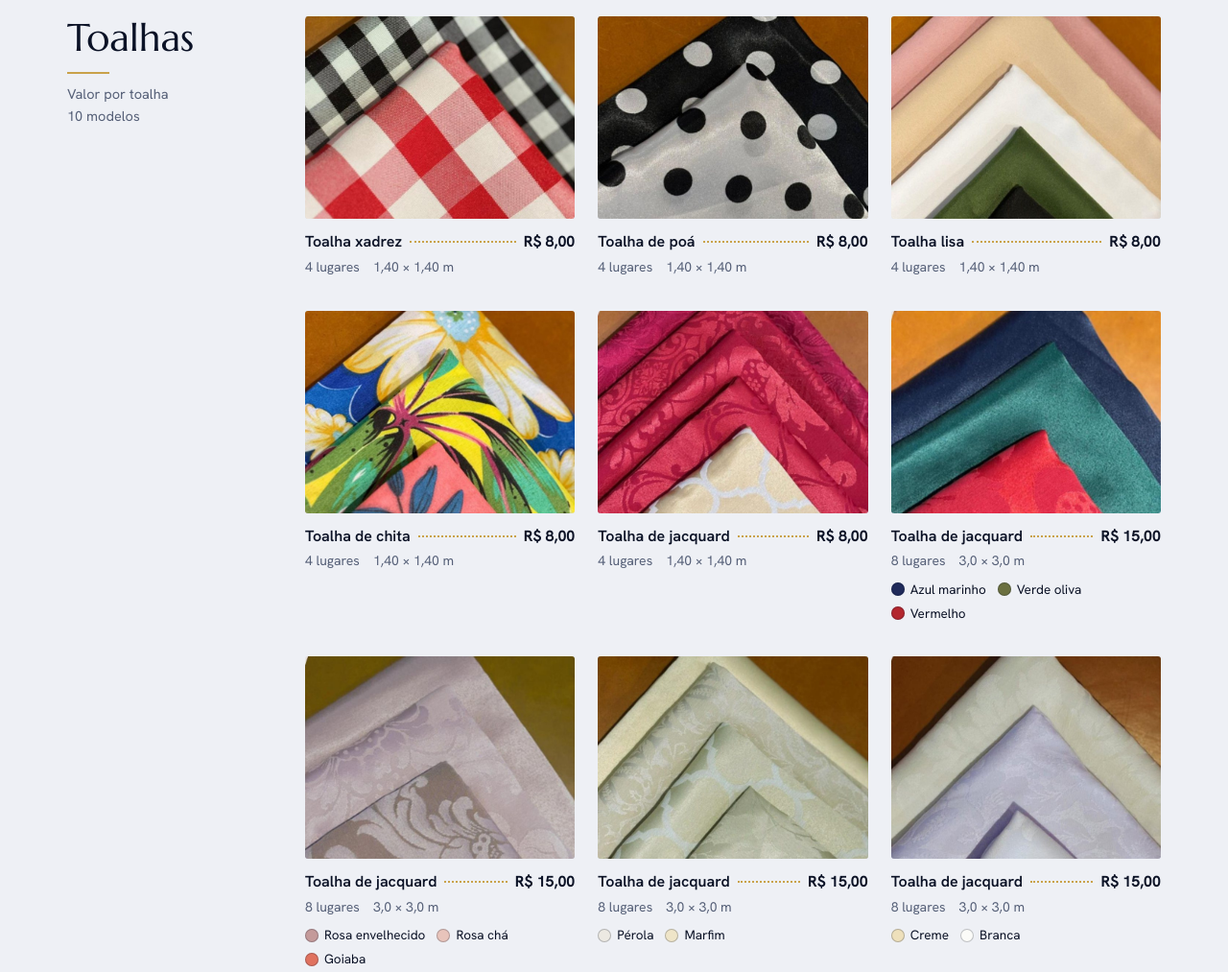
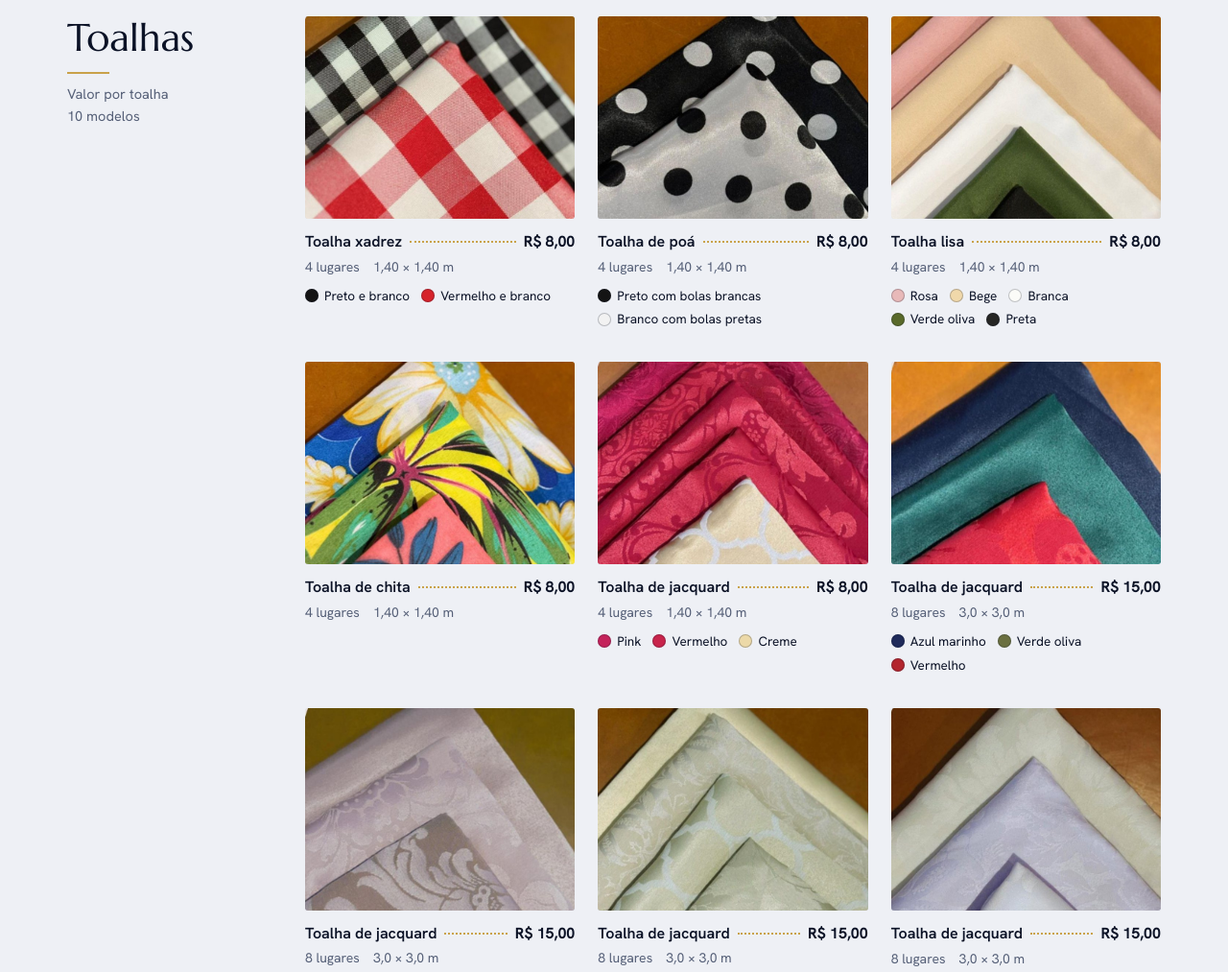
Before and after one commit to jao-stack-creator/Buffet, a plain HTML site: page index.html in a window 1280 px wide. Shown: the part 768-1781 px from the top of the page at 96% size. Drawn offline with Linux system fonts and the light colour scheme.

Commit message:
Adiciona bolinhas de cores nas toalhas e guardanapos com mais de uma cor
Co-Authored-By: Claude Sonnet 5.5 <noreply@anthropic.com>
Claude-Session: https://claude.ai/code/session_018Rxm347YUEVKDH1abmJSSH

```diff
--- a/app.js
+++ b/app.js
@@ -2,11 +2,15 @@
 // n = nome · p = preço · i = nome do arquivo em img/ · s = medidas · c = cores [nome, hex]
 const CATEGORIAS = [
   { id: "toalhas", nome: "Toalhas", nota: "Valor por toalha", itens: [
-    { n: "Toalha xadrez", p: "R$ 8,00", i: "toalha-xadrez", s: ["4 lugares", "1,40 × 1,40 m"] },
-    { n: "Toalha de poá", p: "R$ 8,00", i: "toalha-poa", s: ["4 lugares", "1,40 × 1,40 m"] },
-    { n: "Toalha lisa", p: "R$ 8,00", i: "toalha-lisa", s: ["4 lugares", "1,40 × 1,40 m"] },
+    { n: "Toalha xadrez", p: "R$ 8,00", i: "toalha-xadrez", s: ["4 lugares", "1,40 × 1,40 m"],
+      c: [["Preto e branco", "#141414"], ["Vermelho e branco", "#d6232b"]] },
+    { n: "Toalha de poá", p: "R$ 8,00", i: "toalha-poa", s: ["4 lugares", "1,40 × 1,40 m"],
+      c: [["Preto com bolas brancas", "#141414"], ["Branco com bolas pretas", "#f2f2f2"]] },
+    { n: "Toalha lisa", p: "R$ 8,00", i: "toalha-lisa", s: ["4 lugares", "1,40 × 1,40 m"],
+      c: [["Rosa", "#e8b9b9"], ["Bege", "#f0d8aa"], ["Branca", "#fbfbf8"], ["Verde oliva", "#59692a"], ["Preta", "#262624"]] },
     { n: "Toalha de chita", p: "R$ 8,00", i: "toalha-chita", s: ["4 lugares", "1,40 × 1,40 m"] },
-    { n: "Toalha de jacquard", p: "R$ 8,00", i: "toalha-jacquard-4", s: ["4 lugares", "1,40 × 1,40 m"] },
+    { n: "Toalha de jacquard", p: "R$ 8,00", i: "toalha-jacquard-4", s: ["4 lugares", "1,40 × 1,40 m"],
+      c: [["Pink", "#c4235b"], ["Vermelho", "#c8244b"], ["Creme", "#ecd9a8"]] },
     { n: "Toalha de jacquard", p: "R$ 15,00", i: "toalha-jacquard-azul", s: ["8 lugares", "3,0 × 3,0 m"],
       c: [["Azul marinho", "#1f2a5a"], ["Verde oliva", "#6b7040"], ["Vermelho", "#b3262e"]] },
     { n: "Toalha de jacquard", p: "R$ 15,00", i: "toalha-jacquard-rosa", s: ["8 lugares", "3,0 × 3,0 m"],
@@ -19,10 +23,14 @@ const CATEGORIAS = [
       c: [["Dourada", "#c8a45a"], ["Dourado escuro", "#8a6d2b"]] },
   ]},
   { id: "guardanapos", nome: "Guardanapos", nota: "Valor por guardanapo", itens: [
-    { n: "Guardanapo de linho", p: "R$ 2,50", i: "guardanapo-linho", s: ["40 × 40 cm"] },
-    { n: "Guardanapo de jacquard", p: "R$ 2,50", i: "guardanapo-jacquard", s: ["40 × 40 cm"] },
-    { n: "Guardanapo de oxford", p: "R$ 2,50", i: "guardanapo-oxford", s: ["40 × 40 cm"] },
-    { n: "Guardanapo de jacquard liso", p: "R$ 2,50", i: "guardanapo-jacquard-liso", s: ["40 × 40 cm"] },
+    { n: "Guardanapo de linho", p: "R$ 2,50", i: "guardanapo-linho", s: ["40 × 40 cm"],
+      c: [["Azul marinho", "#1a1c3a"], ["Vinho", "#7a1a2a"], ["Pink", "#d81b6a"], ["Lilás", "#c9a8e6"], ["Azul bebê", "#a6d6e0"], ["Creme", "#f1e8cf"]] },
+    { n: "Guardanapo de jacquard", p: "R$ 2,50", i: "guardanapo-jacquard", s: ["40 × 40 cm"],
+      c: [["Lilás claro", "#e0d6e8"], ["Marfim", "#f1e7c8"], ["Bege", "#ecdbb0"], ["Rosa antigo", "#d9b2c0"]] },
+    { n: "Guardanapo de oxford", p: "R$ 2,50", i: "guardanapo-oxford", s: ["40 × 40 cm"],
+      c: [["Azul royal", "#1d3fa8"], ["Rosa claro", "#f1c2c8"], ["Vermelho", "#c4182f"], ["Branco", "#fbfbf8"]] },
+    { n: "Guardanapo de jacquard liso", p: "R$ 2,50", i: "guardanapo-jacquard-liso", s: ["40 × 40 cm"],
+      c: [["Azul petróleo", "#1f4b66"], ["Branco", "#f6f1ec"], ["Verde esmeralda", "#1f9a7f"]] },
   ]},
   { id: "sousplats", nome: "Sousplats", nota: "Valor por sousplat", itens: [
     { n: "Sousplat dourado", p: "R$ 3,50", i: "sousplat-dourado" },
@@ -140,7 +148,7 @@ for (const cat of CATEGORIAS) {
     fig.style.setProperty("--d", `${(k % 3) * 90}ms`);
     const specs = (it.s || []).map((t) => `<span>${esc(t)}</span>`).join("");
     const cores = (it.c || [])
-      .map(([nome, hex]) => `<li><i style="background:${hex}"></i>${esc(nome)}</li>`)
+      .map(([nome, hex], j) => `<li style="--j:${j}"><i style="background:${hex}"></i>${esc(nome)}</li>`)
       .join("");
     fig.innerHTML = `
       <button class="ph" aria-label="Ampliar foto: ${esc(it.n)}">
--- a/style.css
+++ b/style.css
@@ -99,9 +99,7 @@ section:first-child{border-top:0}
 .item .dots{transform:translateY(-4px) scaleX(0);transform-origin:left;transition:transform .8s cubic-bezier(.3,.7,.2,1) calc(var(--d,0ms) + .35s)}
 .item.in .dots{transform:translateY(-4px) scaleX(1)}
 .cores i{transform:scale(0);transition:transform .45s cubic-bezier(.3,1.7,.5,1)}
-.item.in .cores li:nth-child(1) i{transform:none;transition-delay:.55s}
-.item.in .cores li:nth-child(2) i{transform:none;transition-delay:.65s}
-.item.in .cores li:nth-child(3) i{transform:none;transition-delay:.75s}
+.item.in .cores i{transform:none;transition-delay:calc(.55s + var(--j,0)*.09s)}
 .side .line{display:block;width:44px;height:2px;margin-top:14px;background:var(--brass);transform:scaleX(0);transform-origin:left;transition:transform .7s cubic-bezier(.2,.8,.2,1) .25s}
 .side.in .line{transform:scaleX(1)}
 
```
